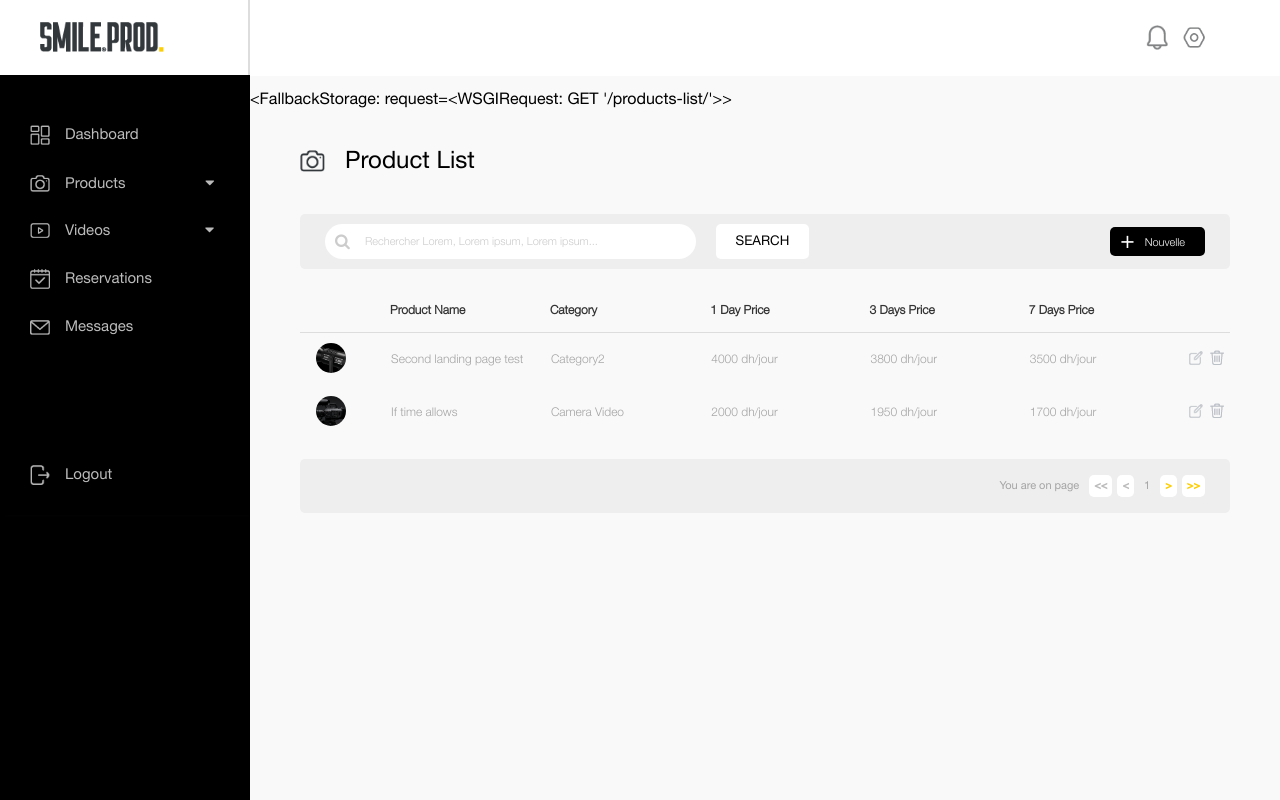
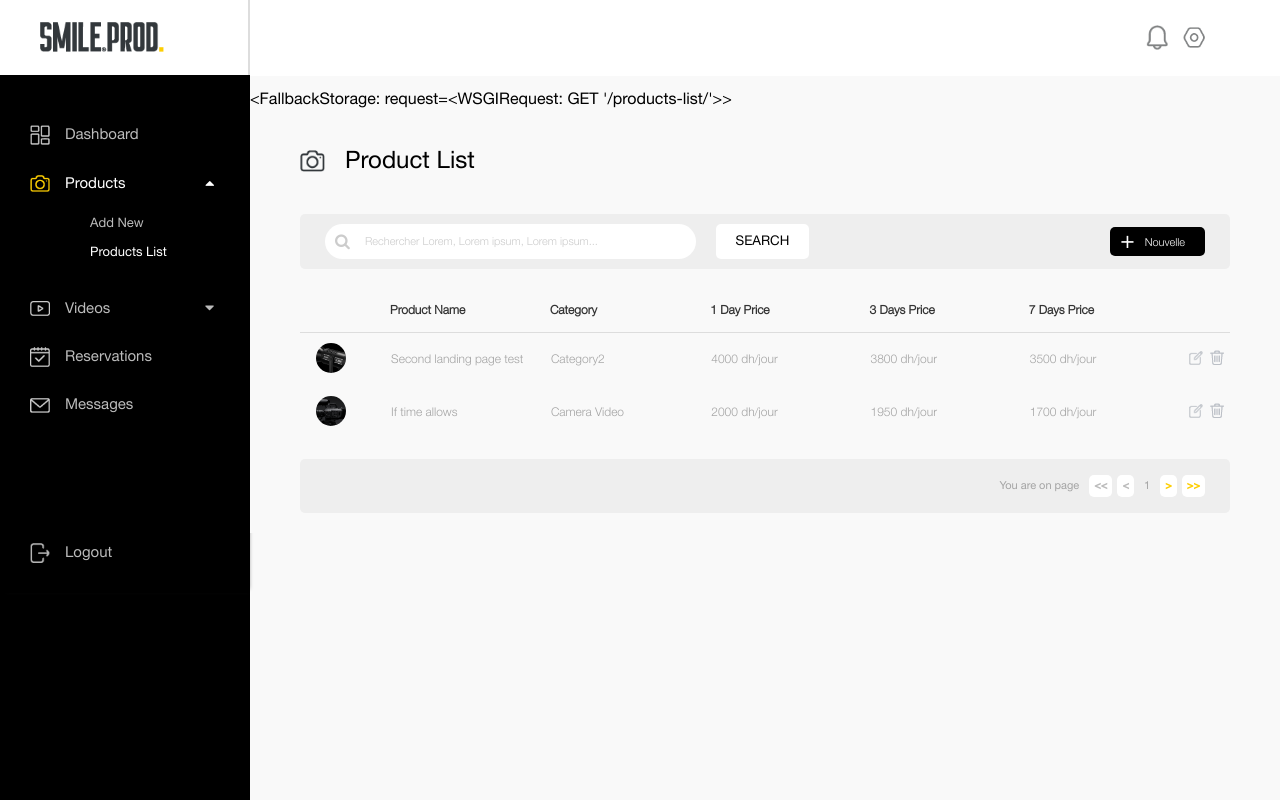
Before and after one commit to IsmailHouhou/smile-photography-website, a Django app: page /products-list/ in a window 1280 px wide. Run offline with Django 4.2, Linux system fonts and the light colour scheme; data comes from the database, SQL or seed files in the repository; parts of the project's set-up code (start-up, migrations or seed data) failed here and were passed over.

Commit message:
Added color to the chosen page in the navigation sidebar of the admin side

```diff
--- a/static/css/admin-sidebar-header.css
+++ b/static/css/admin-sidebar-header.css
@@ -40,7 +40,7 @@
     margin: 22px 18px 18px 40px;
 }
 
-.sidebar .navigation {
+.sidebar #navigation {
     padding-top: 50px;
     padding-left: 30px;
     display: flex;
@@ -50,49 +50,49 @@
     font-size: 15px;
 }
 
-.sidebar .navigation .nav-row {
+.sidebar #navigation .nav-row {
     display: flex;
     align-items: center;
     margin-bottom: 30px;
 }
 
-.sidebar .navigation img{
+.sidebar #navigation img{
     width: 20px;
     margin-right: 15px;
 }
 
-.sidebar .navigation a{
+.sidebar #navigation a{
     text-decoration: none;
     color: #bbb;
     margin: auto;
     margin-left: 0;
 }
 
-.sidebar .navigation .nav-row-dropdown {
+.sidebar #navigation .nav-row-dropdown {
     display: flex;
     flex-direction: column;
     margin-bottom: 30px;
 }
 
-.sidebar .navigation .nav-row-dropdown a{
+.sidebar #navigation .nav-row-dropdown a{
     cursor: pointer;
 }
 
-.sidebar .navigation .nav-row-dropdown i{
+.sidebar #navigation .nav-row-dropdown i{
     cursor: pointer;
     padding-left: 80px;
 }
 
-.sidebar .navigation .nav-row-dropdown #fa-icon-video{
+.sidebar #navigation .nav-row-dropdown #fa-icon-video{
     padding-left: 95px;
 }
 
-.sidebar .navigation .nav-row-dropdown .dropdown {
+.sidebar #navigation .nav-row-dropdown .dropdown {
     display: flex;
     align-items: center;
 }
 
-.sidebar .navigation .nav-row-dropdown .dropdown-content {
+.sidebar #navigation .nav-row-dropdown .dropdown-content {
     display: none;
     flex-direction: column;
     margin-bottom: -5px;
@@ -104,7 +104,7 @@
     margin-top: 25px;
 }
 
-.sidebar .navigation .nav-row-dropdown .dropdown-content a {
+.sidebar #navigation .nav-row-dropdown .dropdown-content a {
     margin: 0;
     margin-bottom: 15px;
     margin-left: 60px;
--- a/static/js/admin-sidebar.js
+++ b/static/js/admin-sidebar.js
@@ -26,3 +26,61 @@
         icon.classList.add("fa-caret-up");
     }
 }
+
+// COLORED ICON FOR SELECTED PAGE
+navigation = document.getElementsByClassName('nav-row');
+[].forEach.call(navigation, function(nav) {
+    nav.style.filter = 'grayscale(100%)';
+});
+navigationDropdown = document.getElementsByClassName('nav-row-dropdown');
+[].forEach.call(navigationDropdown, function(nav) {
+    nav.style.filter = 'grayscale(100%)';
+});
+if (page == 'dashboard') {
+    reservation = document.getElementById('dashboard');
+    reservation.style.filter = 'grayscale(0%)';
+    reservationText = document.querySelector('#dashboard a');
+    reservationText.style.color = '#fff';
+} else if (page == 'add-product') {
+    showProductsMenu();
+    reservation = document.getElementById('products');
+    reservation.style.filter = 'grayscale(0%)';
+    reservationText = document.querySelector('#products a');
+    reservationText.style.color = '#fff';
+    reservationText2 = document.querySelector('#products-menu a:nth-child(1)');
+    reservationText2.style.color = '#fff';
+} else if (page == 'products-list') {
+    showProductsMenu();
+    reservation = document.getElementById('products');
+    reservation.style.filter = 'grayscale(0%)';
+    reservationText = document.querySelector('#products a');
+    reservationText.style.color = '#fff';
+    reservationText3 = document.querySelector('#products-menu a:nth-child(2)');
+    reservationText3.style.color = '#fff';
+} else if (page == 'add-video') {
+    showVideosMenu();
+    reservation = document.getElementById('videos');
+    reservation.style.filter = 'grayscale(0%)';
+    reservationText = document.querySelector('#videos a');
+    reservationText.style.color = '#fff';
+    reservationText3 = document.querySelector('#videos-menu a:nth-child(1)');
+    reservationText3.style.color = '#fff';
+} else if (page == 'videos-list') {
+    showVideosMenu();
+    reservation = document.getElementById('videos');
+    reservation.style.filter = 'grayscale(0%)';
+    reservationText = document.querySelector('#videos a');
+    reservationText.style.color = '#fff';
+    reservationText3 = document.querySelector('#videos-menu a:nth-child(2)');
+    reservationText3.style.color = '#fff';
+} else if (page == 'reservations-list') {
+    reservation = document.getElementById('reservations');
+    reservation.style.filter = 'grayscale(0%)';
+    reservationText = document.querySelector('#reservations a');
+    reservationText.style.color = '#fff';
+} else if (page == 'messages') {
+    reservation = document.getElementById('messages');
+    reservation.style.filter = 'grayscale(0%)';
+    reservationText = document.querySelector('#messages a');
+    reservationText.style.color = '#fff';
+}
--- a/website/templates/website/pages/admin-add-product.html
+++ b/website/templates/website/pages/admin-add-product.html
@@ -87,4 +87,7 @@
 
 {% block script %}
 <script src="{% static 'js/upload-product.js' %}"></script>
+<script>
+    var page = 'add-product';
+</script>
 {% endblock %}
--- a/website/templates/website/pages/admin-add-video.html
+++ b/website/templates/website/pages/admin-add-video.html
@@ -79,4 +79,7 @@
 
 {% block script %}
 <script src="{% static 'js/upload-video.js' %}"></script>
+<script>
+    var page = 'add-video';
+</script>
 {% endblock %}
--- a/website/templates/website/pages/admin-dashboard.html
+++ b/website/templates/website/pages/admin-dashboard.html
@@ -35,3 +35,9 @@
     </div>
 </div>
 {% endblock %}
+
+{% block script %}
+<script>
+    var page = 'dashboard';
+</script>
+{% endblock %}
--- a/website/templates/website/pages/admin-messages.html
+++ b/website/templates/website/pages/admin-messages.html
@@ -70,4 +70,7 @@
 
 {% block script %}
 <script src="{% static 'js/messages.js' %}"></script>
+<script>
+    var page = 'messages';
+</script>
 {% endblock %}
--- a/website/templates/website/pages/admin-products-list.html
+++ b/website/templates/website/pages/admin-products-list.html
@@ -95,3 +95,9 @@
 {% endif %}
 
 {% endblock %}
+
+{% block script %}
+<script>
+    var page = 'products-list';
+</script>
+{% endblock %}
--- a/website/templates/website/pages/admin-reservations-list.html
+++ b/website/templates/website/pages/admin-reservations-list.html
@@ -103,3 +103,9 @@
     </div>
 {% endif %}
 {% endblock %}
+
+{% block script %}
+<script>
+    var page = 'reservations-list';
+</script>
+{% endblock %}
--- a/website/templates/website/pages/admin-videos-list.html
+++ b/website/templates/website/pages/admin-videos-list.html
@@ -104,6 +104,10 @@
         </div>
     {% endif %}
 </div>
+{% endblock %}
 
-
+{% block script %}
+<script>
+    var page = 'videos-list';
+</script>
 {% endblock %}
--- a/website/templates/website/sidebar-header.html
+++ b/website/templates/website/sidebar-header.html
@@ -24,37 +24,37 @@
                 <div id="logo">
                     <img src="{% static 'images/01. Graphics/1x/Logo Nav Bar mdpi.png' %}" alt="">
                 </div>
-                <div class="navigation">
-                    <div class="nav-row">
-                        <img src="{% static 'images/01. Graphics/1x/Fichier 4mdpi.png' %}" alt="">
-                        <a href="/dashboard">Dashboard</a>
+                <div id="navigation">
+                    <div id="dashboard" class="nav-row">
+                        <img src="{% static 'images/01. Graphics/1x/Fichier 3mdpi.png' %}" alt="">
+                        <a href="{% url 'dashboard' %}">Dashboard</a>
                     </div>
-                    <div class="nav-row-dropdown">
-                        <div id="products" class="dropdown">
-                            <img src="{% static 'images/01. Graphics/1x/Fichier 5mdpi.png' %}" alt="">
+                    <div id="products" class="nav-row-dropdown">
+                        <div id="add-product" class="dropdown">
+                            <img src="{% static 'images/01. Graphics/1x/Fichier 6mdpi.png' %}" alt="">
                             <a onClick="showProductsMenu()">Products<i id="fa-icon-product" class="fa fa-caret-down"></i></a>
                         </div>
                         <div id="products-menu" class="dropdown-content">
-                            <a href="/add-product">Add New</a>
-                            <a href="/products-list">Products List</a>
+                            <a href="{% url 'add-product' %}">Add New</a>
+                            <a href="{% url 'products-list' %}">Products List</a>
                         </div>
                     </div>
-                    <div class="nav-row-dropdown">
-                        <div id="videos" class="dropdown">
-                            <img src="{% static 'images/01. Graphics/1x/Fichier 7mdpi.png' %}" alt="">
+                    <div id="videos" class="nav-row-dropdown">
+                        <div id="add-video" class="dropdown">
+                            <img src="{% static 'images/01. Graphics/1x/Fichier 8mdpi.png' %}" alt="">
                             <a onClick="showVideosMenu()">Videos<i id="fa-icon-video" class="fa fa-caret-down"></i></a>
                         </div>
                         <div id="videos-menu" class="dropdown-content">
-                            <a href="/add-video">Add New</a>
-                            <a href="/videos-list">Videos List</a>
+                            <a href="{% url 'add-video' %}">Add New</a>
+                            <a href="{% url 'videos-list' %}">Videos List</a>
                         </div>
                     </div>
-                    <div class="nav-row">
-                        <img src="{% static 'images/01. Graphics/1x/Fichier 9mdpi.png' %}" alt="">
+                    <div id="reservations" class="nav-row">
+                        <img src="{% static 'images/01. Graphics/1x/Fichier 10mdpi.png' %}" alt="">
                         <a href="{% url 'reservations-list' %}">Reservations</a>
                     </div>
-                    <div class="nav-row">
-                        <img src="{% static 'images/01. Graphics/1x/Fichier 13mdpi.png' %}" alt="">
+                    <div id="messages" class="nav-row">
+                        <img src="{% static 'images/01. Graphics/1x/Fichier 14mdpi.png' %}" alt="">
                         <a href="{% url 'messages' %}">Messages</a>
                     </div>
                     <div id="logout" class="nav-row">
```
